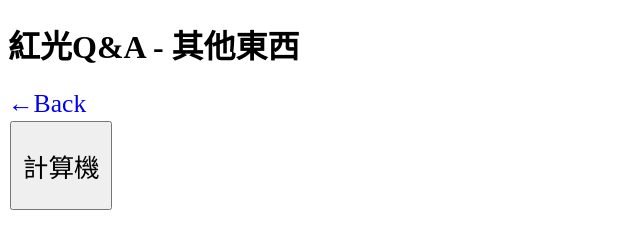
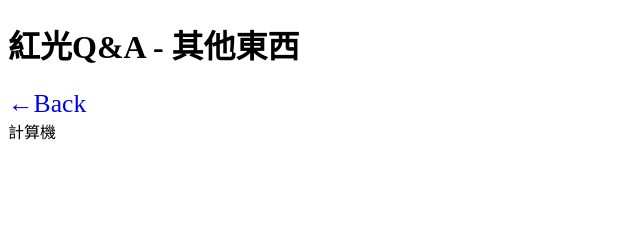
Before and after one commit to Redlight0502/Redlight, a plain HTML site: page home.html in a window 1280 px wide. Shown: the whole page, without its empty margins (0-640 px from the left). Drawn offline with Linux system fonts and the light colour scheme.

Commit message:
Update home.html

```diff
--- a/home.html
+++ b/home.html
@@ -12,7 +12,7 @@
         <a href="index.html" >←Back</a>
     </div>
     <div class="Login_Page_Btn">
-            <button><a herf="Calculator.html">計算機</a></button>
+           <a herf="Calculator.html">計算機</a>
     </div>
 </body>
 </html>
```
